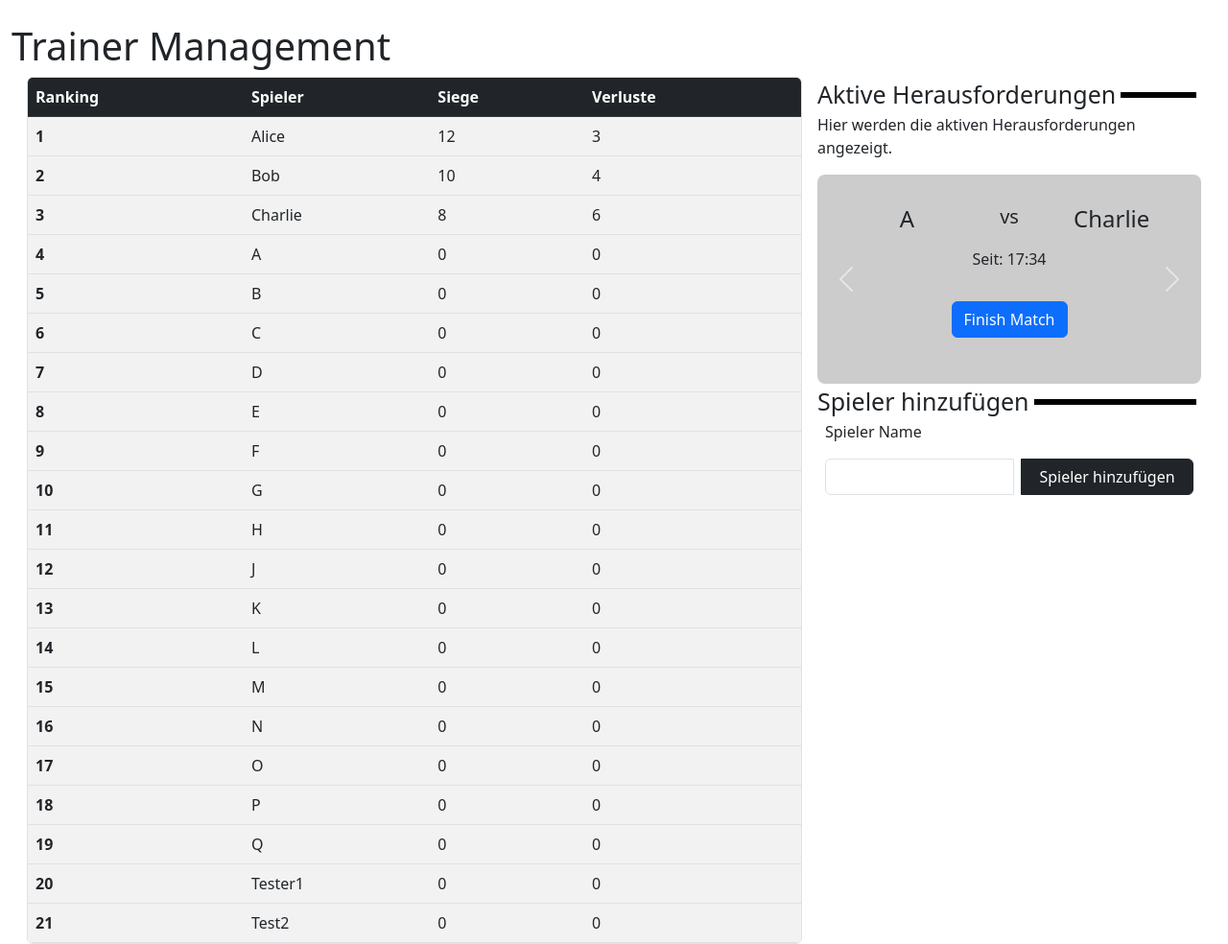
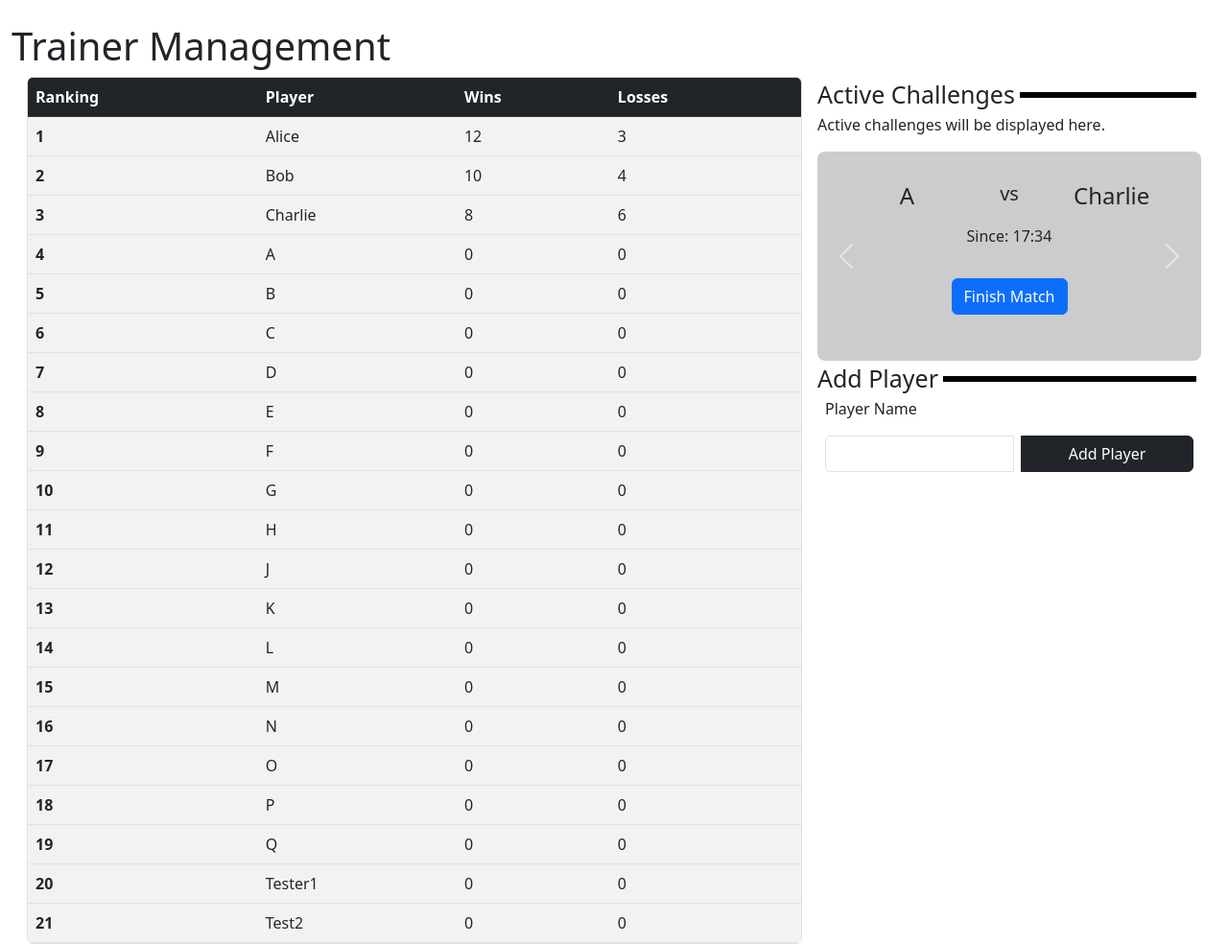
Before and after one commit to M-Mrk/DreamRankr, a Flask app: page /trainer in a window 1280 px wide. Shown: the part 56-1040 px from the top of the page at 96% size. Run offline with Flask 3, Linux system fonts and the light colour scheme.

Commit message:
Translated everything to english for now

```diff
--- a/templates/trainer.html
+++ b/templates/trainer.html
@@ -8,16 +8,16 @@
     <div class="modal-dialog modal-dialog-centered">
         <div class="modal-content">
             <div class="modal-header">
-                <h1 class="modal-title fs-5" id="exampleModalLabel">Herausforderung beginnen</h1>
+                <h1 class="modal-title fs-5" id="exampleModalLabel">Start Challenge</h1>
                 <button type="button" class="btn-close" data-bs-dismiss="modal" aria-label="Close"></button>
             </div>
             <div class="modal-body">
                 <div class="form-group">
-                    <label id="challengeWindowInputLabel" for="input-datalist">Spieler fordert wen heraus?</label>
+                    <label id="challengeWindowInputLabel" for="input-datalist">Who does the player challenge?</label>
                     <form method="post" action="/trainer/start_match">
                         <input type="text"
                             class="form-control"
-                            placeholder="Wähle einen Spieler..."
+                            placeholder="Choose a player..."
                             list="list-timezone"
                             id="input-datalist"
                             autocomplete="off"
@@ -28,14 +28,14 @@
                             <!-- Options will be populated dynamically -->
                         </datalist>
                         <div class="invalid-feedback">
-                            Bitte wähle einen gültigen Spieler aus der Liste.
+                            Please select a valid player from the list.
                         </div>
                     </form>
                 </div>
             </div>
             <div class="modal-footer">
-                <button type="button" class="btn btn-secondary" data-bs-dismiss="modal">Abbrechen</button>
-                <button type="button" class="btn btn-primary">Starten</button>
+                <button type="button" class="btn btn-secondary" data-bs-dismiss="modal">Cancel</button>
+                <button type="button" class="btn btn-primary">Start</button>
             </div>
         </div>
     </div>
@@ -67,9 +67,9 @@
             <thead class="table-dark">
                 <tr>
                     <th>Ranking</th>
-                    <th>Spieler</th>
-                    <th>Siege</th>
-                    <th>Verluste</th>
+                    <th>Player</th>
+                    <th>Wins</th>
+                    <th>Losses</th>
                 </tr>
             </thead>
             <tbody>
@@ -89,7 +89,7 @@
                                     data-bs-target="#challengeWindow"
                                     data-player-id="{{ player.id }}"
                                     data-player-name="{{ player.name }}">
-                                Herausforderung
+                                Challenge
                             </button>
                             <button class="btn btn-warning">Timeout</button>
                             <button class="btn btn-secondary edit-btn" data-player-name="{{ player.name }}">Edit</button>
@@ -101,9 +101,9 @@
             </tbody>
         </table>
     </div>
-    <div class="Divider">Aktive Herausforderungen</div>
+    <div class="Divider">Active Challenges</div>
     <div class="activeMatches">
-        <p>Hier werden die aktiven Herausforderungen angezeigt.</p>
+        <p>Active challenges will be displayed here.</p>
         {% if activeMatches %}
             <div id="activeMatchesCarouselNormal" class="carousel slide">
                 <div class="carousel-inner">
@@ -122,7 +122,7 @@
                                     </div>
                                 </div>
                             </div>
-                            <p>Seit: {{ activeMatches[0].timeStarted.strftime('%H:%M') }}</p>
+                            <p>Since: {{ activeMatches[0].timeStarted.strftime('%H:%M') }}</p>
                             <button type="button" class="btn btn-primary" data-bs-toggle="modal" data-bs-target="#finishMatchModal">Finish Match</button>
                         </div>
                     </div>
@@ -142,7 +142,7 @@
                                         </div>
                                     </div>
                                 </div>
-                                <p>Seit: {{ match.timeStarted.strftime('%H:%M') }}</p>
+                                <p>Since: {{ match.timeStarted.strftime('%H:%M') }}</p>
                                 <button type="button" class="btn btn-primary" data-bs-toggle="modal" data-bs-target="#finishMatchModal">Finish Match</button>
                             </div>
                         </div>
@@ -158,17 +158,17 @@
                 </button>
             </div>
         {% else %}
-            <p>Aktuell gibt es keine aktiven Herausforderungen.</p>
+            <p>There are currently no active challenges.</p>
         {% endif %}
     </div>
-    <div class="Divider">Spieler hinzufügen</div>
+    <div class="Divider">Add Player</div>
     <div class="PlayerForm">
         <form method="post" action="/trainer/player_add">
             <div class="mb-3">
-                <label for="name" class="form-label">Spieler Name</label>
+                <label for="name" class="form-label">Player Name</label>
                 <div class="input-group">
                     <input type="text" class="form-control" id="name" name="name" required>
-                    <button type="submit" class="btn btn-dark">Spieler hinzufügen</button>
+                    <button type="submit" class="btn btn-dark">Add Player</button>
                 </div>
             </div>
         </form>
@@ -183,9 +183,9 @@
                     <thead class="table-dark">
                         <tr>
                             <th>Ranking</th>
-                            <th>Spieler</th>
-                            <th>Siege</th>
-                            <th>Verluste</th>
+                            <th>Player</th>
+                            <th>Wins</th>
+                            <th>Losses</th>
                         </tr>
                     </thead>
                     <tbody>
@@ -205,7 +205,7 @@
                                             data-bs-target="#challengeWindow"
                                             data-player-id="{{ player.id }}"
                                             data-player-name="{{ player.name }}">
-                                        Herausforderung
+                                        Challenge
                                     </button>
                                     <button class="btn btn-warning">Timeout</button>
                                     <button class="btn btn-secondary edit-btn" data-player-name="{{ player.name }}">Edit</button>
@@ -219,9 +219,9 @@
             </div>
         </div>
         <div class="otherColumn">
-            <div class="Divider">Aktive Herausforderungen</div>
+            <div class="Divider">Active Challenges</div>
             <div class="activeMatches">
-                <p>Hier werden die aktiven Herausforderungen angezeigt.</p>
+                <p>Active challenges will be displayed here.</p>
                 {% if activeMatches %}
                     <div id="activeMatchesCarouselNormal" class="carousel slide">
                         <div class="carousel-inner">
@@ -240,7 +240,7 @@
                                             </div>
                                         </div>
                                     </div>
-                                    <p>Seit: {{ activeMatches[0].timeStarted.strftime('%H:%M') }}</p>
+                                    <p>Since: {{ activeMatches[0].timeStarted.strftime('%H:%M') }}</p>
                                     <button type="button" class="btn btn-primary" data-bs-toggle="modal" data-bs-target="#finishMatchModal">Finish Match</button>
                                 </div>
                             </div>
@@ -260,7 +260,7 @@
                                                 </div>
                                             </div>
                                         </div>
-                                        <p>Seit: {{ match.timeStarted.strftime('%H:%M') }}</p>
+                                        <p>Since: {{ match.timeStarted.strftime('%H:%M') }}</p>
                                         <button type="button" class="btn btn-primary" data-bs-toggle="modal" data-bs-target="#finishMatchModal">Finish Match</button>
                                     </div>
                                 </div>
@@ -276,17 +276,17 @@
                         </button>
                     </div>
                 {% else %}
-                    <p>Aktuell gibt es keine aktiven Herausforderungen.</p>
+                    <p>There are currently no active challenges.</p>
                 {% endif %}
             </div>
-            <div class="Divider">Spieler hinzufügen</div>
+            <div class="Divider">Add Player</div>
             <div class="PlayerForm">
                 <form method="post" action="/trainer/player_add">
                     <div class="mb-3">
-                        <label for="name" class="form-label">Spieler Name</label>
+                        <label for="name" class="form-label">Player Name</label>
                         <div class="input-group">
                             <input type="text" class="form-control" id="name" name="name" required>
-                            <button type="submit" class="btn btn-dark">Spieler hinzufügen</button>
+                            <button type="submit" class="btn btn-dark">Add Player</button>
                         </div>
                     </div>
                 </form>
```
